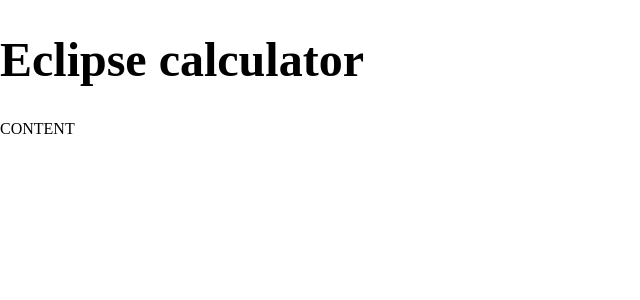
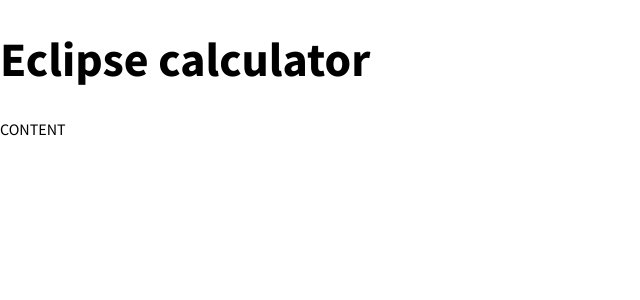
Before and after one commit to Kamil-Budzik/Eclipse-calc, a React (Create React App) app: page / in a window 1280 px wide. Shown: the top 300 px of the page, without its empty margins (0-640 px from the left). Built offline with nearby package versions, Linux system fonts and the light colour scheme.

Commit message:
Add google fonts

```diff
--- a/public/index.html
+++ b/public/index.html
@@ -10,34 +10,17 @@
       content="Web site created using create-react-app"
     />
     <link rel="apple-touch-icon" href="%PUBLIC_URL%/logo192.png" />
-    <!--
-      manifest.json provides metadata used when your web app is installed on a
-      user's mobile device or desktop. See https://developers.google.com/web/fundamentals/web-app-manifest/
-    -->
     <link rel="manifest" href="%PUBLIC_URL%/manifest.json" />
-    <!--
-      Notice the use of %PUBLIC_URL% in the tags above.
-      It will be replaced with the URL of the `public` folder during the build.
-      Only files inside the `public` folder can be referenced from the HTML.
-
-      Unlike "/favicon.ico" or "favicon.ico", "%PUBLIC_URL%/favicon.ico" will
-      work correctly both with client-side routing and a non-root public URL.
-      Learn how to configure a non-root public URL by running `npm run build`.
-    -->
-    <title>React App</title>
+    <title>Kacper Szarzyński</title>
+    <link rel="preconnect" href="https://fonts.googleapis.com" />
+    <link rel="preconnect" href="https://fonts.gstatic.com" crossorigin />
+    <link
+      href="https://fonts.googleapis.com/css2?family=Source+Sans+Pro:wght@400;600;700;900&display=swap"
+      rel="stylesheet"
+    />
   </head>
   <body>
     <noscript>You need to enable JavaScript to run this app.</noscript>
     <div id="root"></div>
-    <!--
-      This HTML file is a template.
-      If you open it directly in the browser, you will see an empty page.
-
-      You can add webfonts, meta tags, or analytics to this file.
-      The build step will place the bundled scripts into the <body> tag.
-
-      To begin the development, run `npm start` or `yarn start`.
-      To create a production bundle, use `npm run build` or `yarn build`.
-    -->
   </body>
 </html>
--- a/src/styles/globalStyle.ts
+++ b/src/styles/globalStyle.ts
@@ -6,6 +6,9 @@ const GlobalStyle = createGlobalStyle`
   padding: 0;
   margin: 0;
 }
+html, body, a, button {
+  font-family: 'Source Sans Pro', 'Roboto', 'Arial', sans-serif;
+}
 `;
 
 export default GlobalStyle;
```
